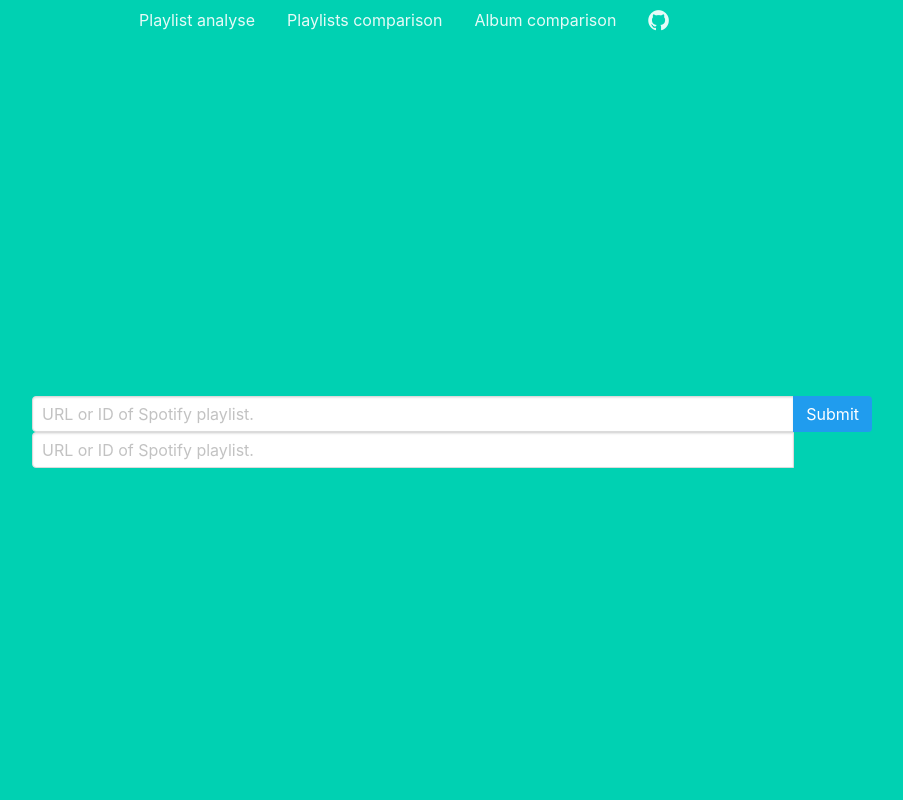
After one commit to KosAqH/Spotify-Playlists-Analyzer, a Flask app: page /p_comp in a window 1280 px wide. The commit adds this page. Shown: the whole page, without its empty margins (236-1139 px from the left). Run offline with Flask 3, Linux system fonts and the light colour scheme; some libraries are stand-ins or nearby versions.

Commit message:
Prepare base for playlists' comparison subpage

```diff
--- a/webapp/app/forms.py
+++ b/webapp/app/forms.py
@@ -4,3 +4,7 @@ from wtforms.validators import DataRequired, URL
 
 class SpotifyURL(FlaskForm):
     url = StringField('URL', validators=[DataRequired(), URL(False)], render_kw={"placeholder": "URL or ID of Spotify playlist."})
+
+class SpotifyDoubleURL(FlaskForm):
+    url1 = StringField('URL', validators=[DataRequired(), URL(False)], render_kw={"placeholder": "URL or ID of Spotify playlist."})
+    url2 = StringField('URL', validators=[DataRequired(), URL(False)], render_kw={"placeholder": "URL or ID of Spotify playlist."})
--- a/webapp/app/templates/base.html
+++ b/webapp/app/templates/base.html
@@ -28,7 +28,7 @@
         <div class="tabs is-centered">
             <ul>
               <li><a href="{{ url_for('index') }}">Playlist analyse</a></li>
-              <li><a>Playlists comparison</a></li>
+              <li><a href="{{ url_for('playlists_comparison') }}">Playlists comparison</a></li>
               <li><a>Album comparison</a></li>
               <li><a href="https://github.com/kosaqh"><i style="font-size:24px" class="fa">&#xf09b;</i></a></li>
             </ul>
--- /dev/null
+++ b/webapp/app/templates/playlists_comparison.html
@@ -0,0 +1,22 @@
+{% extends "base.html" %}
+
+{% block content %}
+
+<div class="column is-three-quarters is-offset-2">
+    <div name="input-playlist-id" class="block">
+        <form method="POST" name="url_form" action="/p_comp_post">
+            <div class="field is-horizontal has-addons ">
+                <div class="control has-addons is-expanded">
+                    {{ url_form.csrf_token }}
+                    {{ url_form.url1(class_ = "input") }}
+                    {{ url_form.url2(class_ = "input") }}
+                </div>
+                <div class="control">
+                    <button class="button is-info">Submit</button>
+                </div>
+            </div>
+        </form>
+    </div>
+</div>
+
+{% endblock %}
--- a/webapp/app/views.py
+++ b/webapp/app/views.py
@@ -1,6 +1,6 @@
 from . import app
 from flask import render_template, redirect, request
-from app.forms import SpotifyURL
+from app.forms import SpotifyURL, SpotifyDoubleURL
 import plotly.express as px
 import plotly
 import json
@@ -29,8 +29,6 @@ def index_post():
         if not id:
             id = url
 
-
-    #TODO load id from form
     token = get_spotify_access_token()
     api = SpotifyApi(token)
 
@@ -52,7 +50,7 @@ def index_post():
     playlist_meta["top_album"] = getTop(tracks_info, "album_id", 3, api)
     playlist_meta["top_genre"] = "placeholder"
 
-    statistics = ["duration_ms", "tempo", "acousticness", "danceability", "energy", "instrumentalness", "valence"]
+    statistics = ["duration_ms", "tempo", "acousticness", "danceability", "energy", "instrumentalness", "loudness", "valence"]
 
     statistics_data = []
     for s in statistics:
@@ -72,6 +70,19 @@ def analysis():
     print("analysis")
     return render_template('analysis.html')
 
+@app.route("/p_comp")
+def playlists_comparison():
+    spotify_url = SpotifyDoubleURL()
+
+
+    return render_template('playlists_comparison.html',
+                           url_form = spotify_url)
+
+@app.route("/p_comp_post", methods=["POST"])
+def playlists_comparison_post():
+    spotify_url = SpotifyDoubleURL()
+    return render_template('playlists_comparison.html',
+                           url_form = spotify_url)
 
 
 ##### MOVE IT TO OTHER FILE LATER
```
Also changed, not shown: webapp/app/templates/playlist_comparison_post.html (added, +22 -0 lines).
